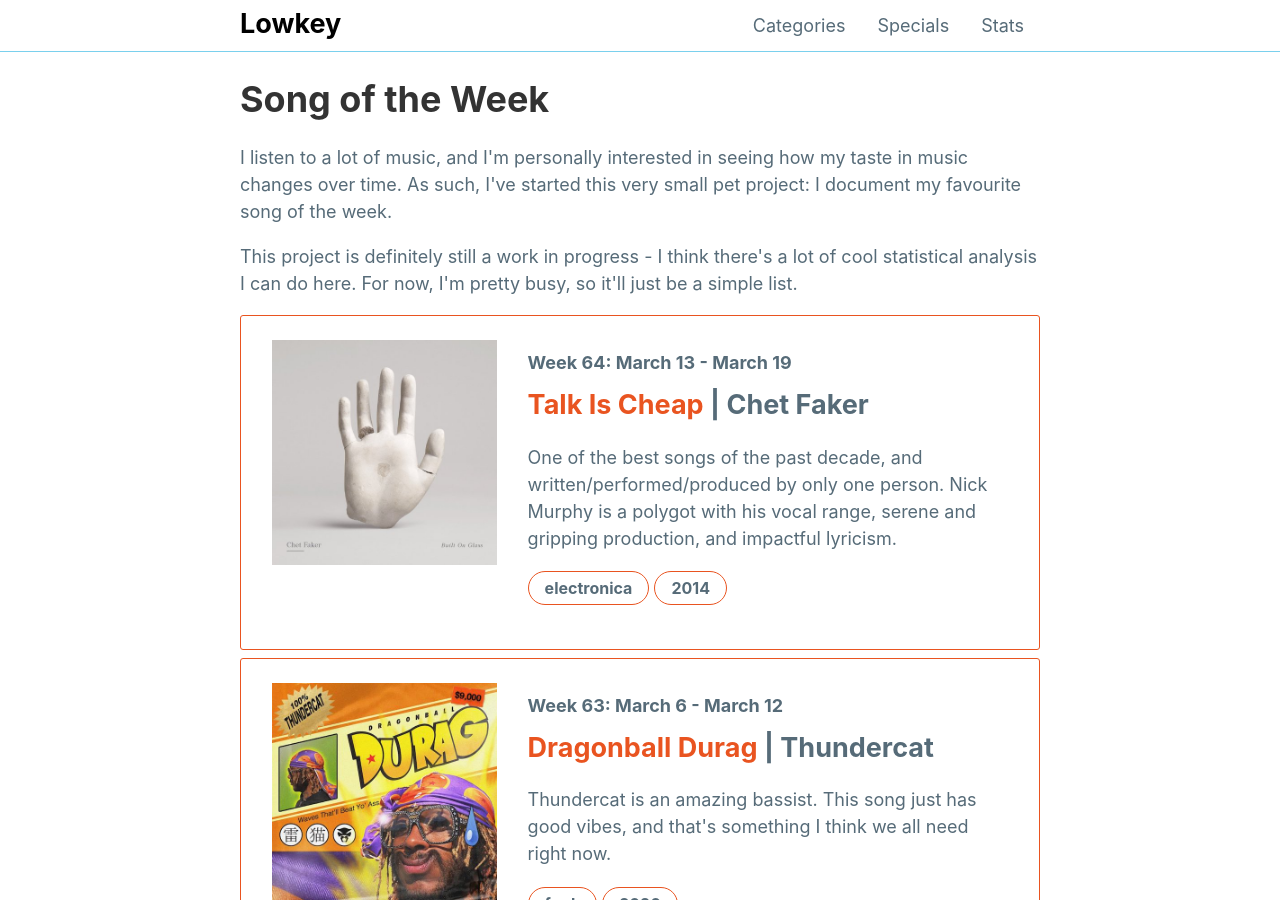
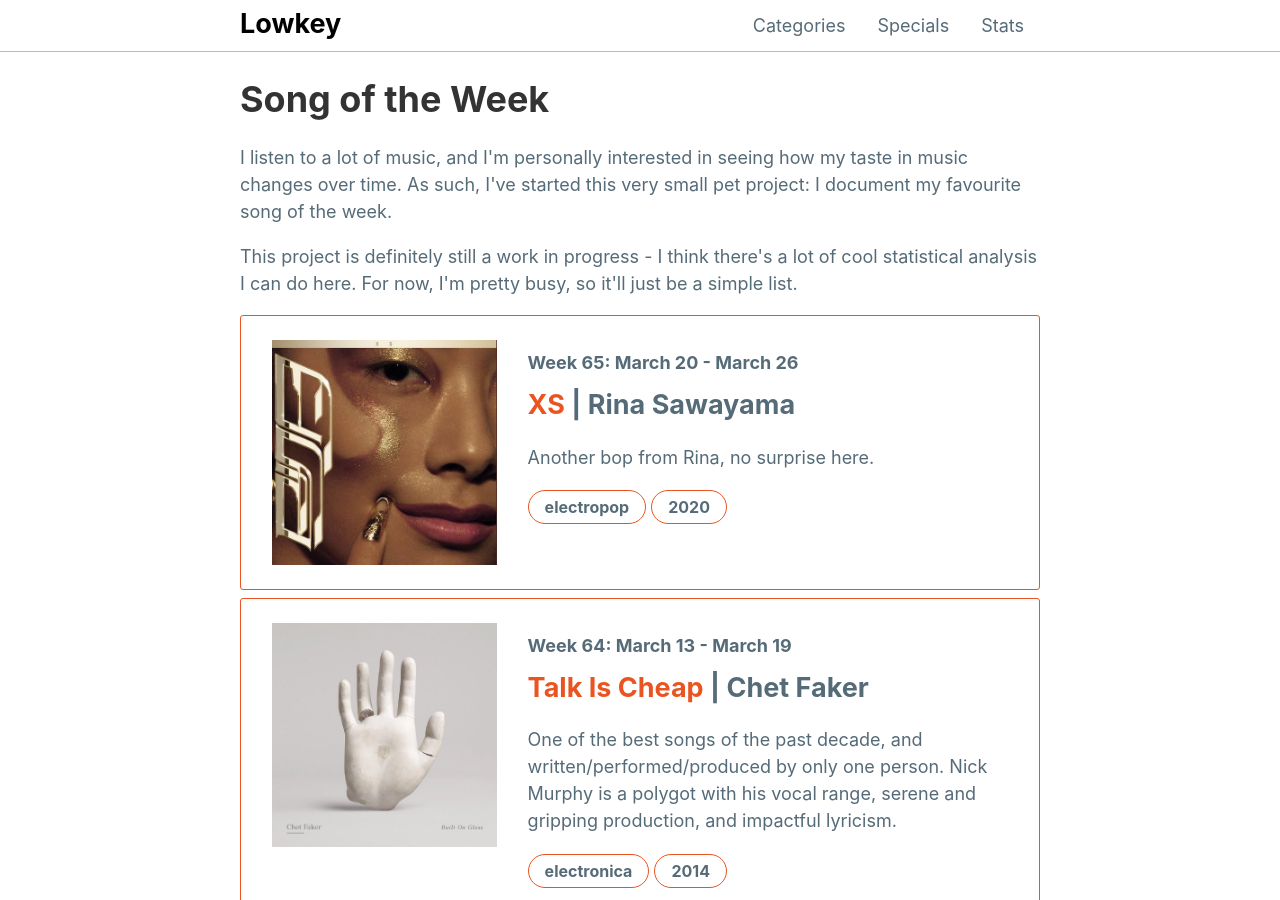
Before and after one commit to mattxwang/lowkey, a Jekyll site: the page built from _stats/song-of-the-week.html, in a window 1280 px wide and 900 px high. Built offline with Jekyll 4.4.1, drawn with Linux system fonts in a browser that asks for light colours; comment, search, counter and statistics services are not loaded.

Commit message:
gimme just a little bit MORE

```diff
--- a/_data/sotw.yml
+++ b/_data/sotw.yml
@@ -638,3 +638,13 @@ week64:
   year: 2014
   blurb: >
     One of the best songs of the past decade, and written/performed/produced by only one person. Nick Murphy is a polygot with his vocal range, serene and gripping production, and impactful lyricism.
+week65:
+  week: "Week 65: March 20 - March 26"
+  title: "XS"
+  artist: "Rina Sawayama"
+  album: "XS"
+  album_art: "xs.jpg"
+  genre: "electropop"
+  year: 2020
+  blurb: >
+    Another bop from Rina, no surprise here.
```
Also changed, not shown: img/albums/xs.jpg (added).
